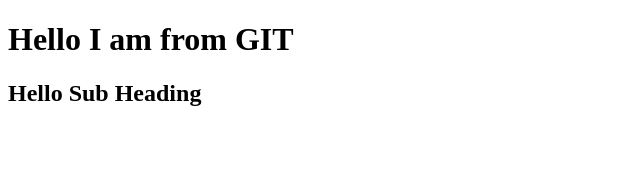
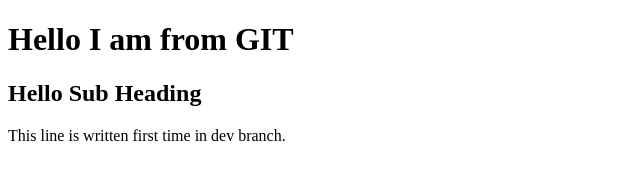
Before and after one commit to AliAptech2023/2208f_git, a plain HTML site: page views/index.html in a window 1280 px wide. Shown: the whole page, without its empty margins (0-640 px from the left). Drawn offline with Linux system fonts and the light colour scheme.

Commit message:
first commit in dev branch

```diff
--- a/views/index.html
+++ b/views/index.html
@@ -8,5 +8,9 @@
 <body>
     <h1>Hello I am from GIT </h1>
     <h2>Hello Sub Heading</h2>
+
+    <p>
+        This line is written first time in dev branch.
+    </p>
 </body>
 </html>
```
